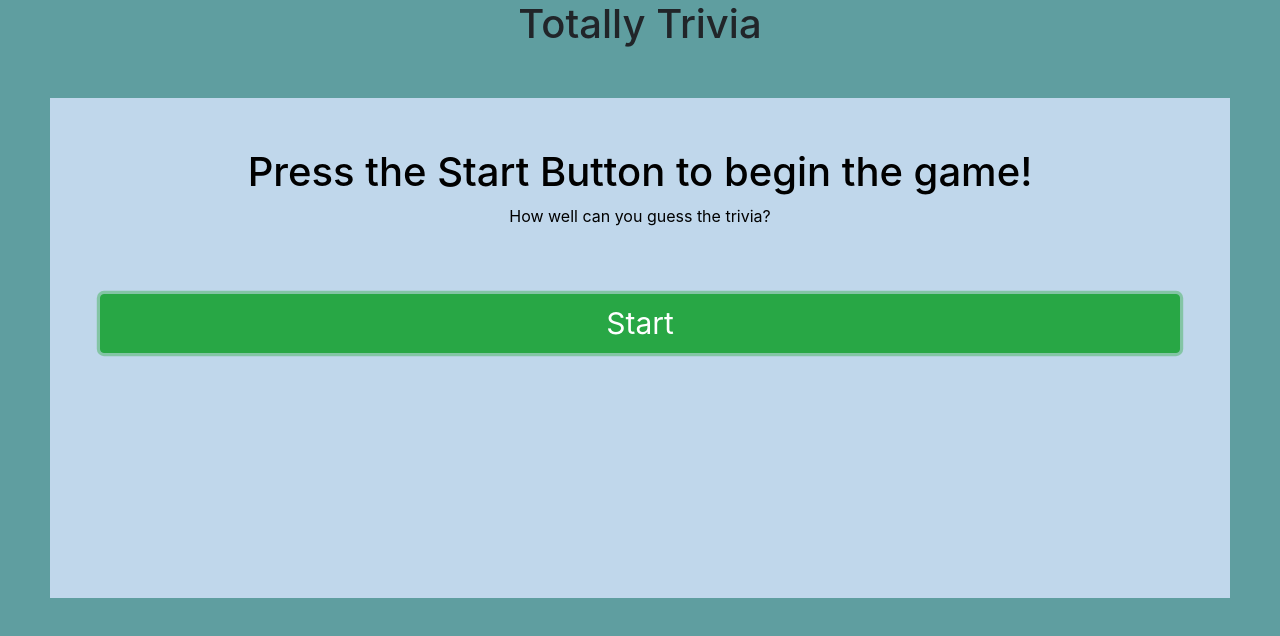
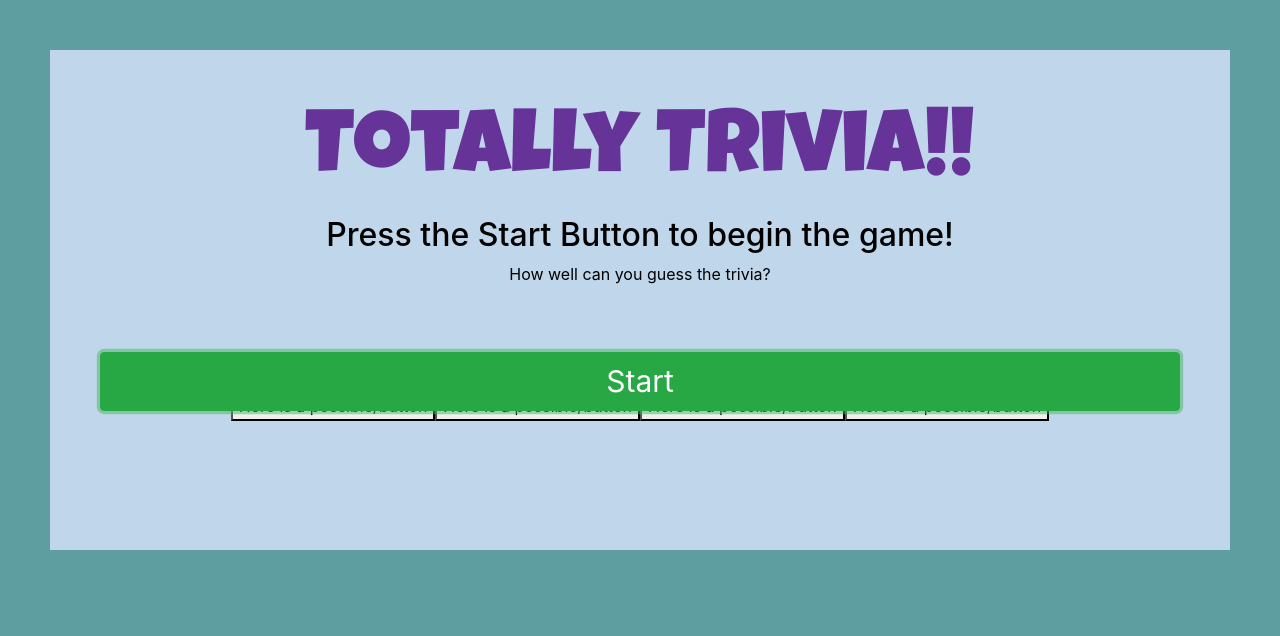
Before and after one commit to Hernavch/TriviaGame, a plain HTML site: page index.html in a window 1280 px wide. Both pictures are taken after a click on the button "Start". Drawn offline with nearby package versions, Linux system fonts and the light colour scheme; a web font is replaced by a local one.

Commit message:
Update to array

```diff
--- a/assets/css/style.css
+++ b/assets/css/style.css
@@ -4,6 +4,12 @@ body{
     text-align: center;
 
 }
+h1{
+      font-family: 'Luckiest Guy', cursive;
+      font-stretch: expanded;
+      font-size: 90px;
+      color:rebeccapurple;
+    }
 
 .box1{
 padding: 50px;
--- a/assets/javascript/app.js
+++ b/assets/javascript/app.js
@@ -1,5 +1,55 @@
+var trivia = [
+    {hint:"Here is your question" ,
+    answer:"Here is the answer",
+    options:["Here is a possible",  "Here is a possible", "Here is a possible"]
+    },
+
+     {hint:"Here is your question" ,
+    answer:"Here is the answer",
+    options:["Here is a possible",  "Here is a possible", "Here is a possible"]
+    },
+    {hint:"Here is your question" ,
+    answer:"Here is the answer",
+    options:["Here is a possible",  "Here is a possible", "Here is a possible"]
+        }
+
+];
+
+console.log(trivia[0].hint);
+
+// var correctQ1 = trivia.trivia1.answers;
+// var correctQ2 = trivia.trivia2.answers;
+// var correctQ3 = trivia.trivia3.answers;
+
+// for(var i = 0 ; i < trivia.length ; i ++ ) {
+//     var question = trivia[i].q;
+//     for(var j = 0 ; j < trivia[i].options.length ; j++) {
+//         $('.choices').append('<button>'+trivia[i].options[j] + '/button')
+//     }
+
+// }
 
 
+// if($(this).text() == trivia[i].answer) {
+//     score
+// }
+
+
+
+console.log(trivia.trivia1);
+
 $("#startbtn").on("click", function(){
-    alert("it worked");
+    for(var i = 0 ; i < trivia.length ; i ++ ) {
+        var question = trivia[i].q;
+        for(var j = 0 ; j < trivia[i].options.length ; j++) {
+            $('.choices').append('<button>'+trivia[i].options[j] + '/button')
+        }
+
+    }
+    console.log(hint1);
+
+    // $(".board").html();
+    $(".board").empty();
+    $(".board").html(question1);
+    $(".question1").append('<p>'+  +'</p>')
 })
--- a/index.html
+++ b/index.html
@@ -6,6 +6,7 @@
     <meta http-equiv="X-UA-Compatible" content="ie=edge">
     <link rel="stylesheet" href="https://stackpath.bootstrapcdn.com/bootstrap/4.2.1/css/bootstrap.min.css" integrity="sha384-GJzZqFGwb1QTTN6wy59ffF1BuGJpLSa9DkKMp0DgiMDm4iYMj70gZWKYbI706tWS" crossorigin="anonymous">
     <link rel="stylesheet" href="assets/css/style.css">
+    <link href="https://fonts.googleapis.com/css?family=Luckiest+Guy|Syncopate|Volkhov" rel="stylesheet">
     <script
   src="https://code.jquery.com/jquery-3.3.1.js"
   integrity="sha256-2Kok7MbOyxpgUVvAk/HJ2jigOSYS2auK4Pfzbm7uH60="
@@ -14,12 +15,19 @@
     <title>Total Trivia</title>
 </head>
 <body>
-    <h1>Totally Trivia</h1>
+
     <div class="box1" id="Inital Start">
-        <h1>Press the Start Button to begin the game!</h1>
+            <h1>Totally Trivia!!</h1>
+        <div class="board" id="gameboard">
+        <h2>Press the Start Button to begin the game!</h2>
             <p>How well can you guess the trivia?</p>
             <button type="button" class="btn btn-success" id="startbtn">Start</button>
+        </div>
+        <div class="question1">
+            <div class="choices"></div>
+        </div>
     </div>
+
 
 
     <h2></h2>
```
Also changed, not shown: assets/javascript/MovieGame.html (added, +66 -0 lines).
